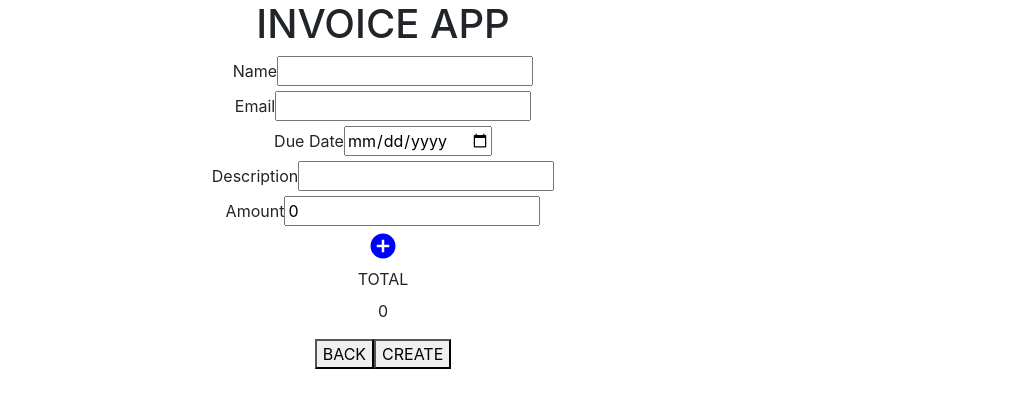
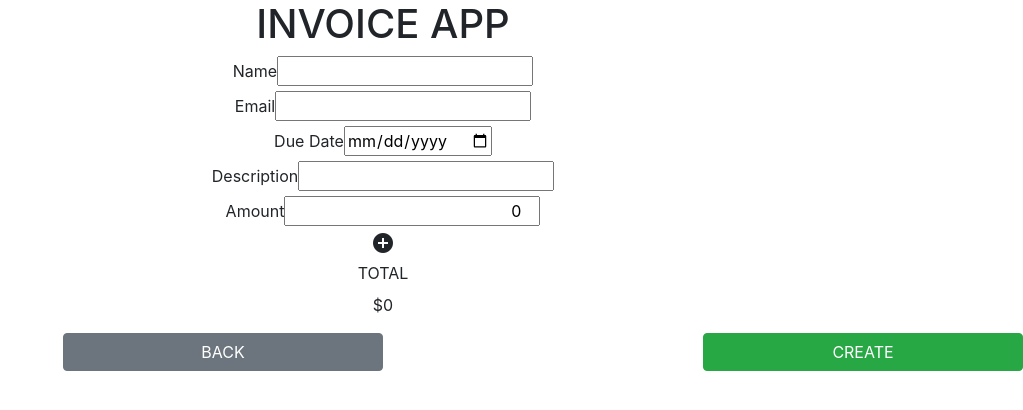
Before and after one commit to toddalex/invoice-app, a React (Create React App) app: page /invoice in a window 1280 px wide. Shown: the top 410 px of the page, without its empty margins (257-1280 px from the left). Built offline with nearby package versions, Linux system fonts and the light colour scheme.

Commit message:
adding styles

```diff
--- a/src/components/CreateInvoice.jsx
+++ b/src/components/CreateInvoice.jsx
@@ -61,6 +61,7 @@ class CreateInvoice extends React.Component {
 
     return(
       <div className="invoice-container">
+        <div className="form-wrapper">
         <form className="invoice-form">
           <div className="input-wrapper">
             <label className="input-label">Name</label>
@@ -85,6 +86,7 @@ class CreateInvoice extends React.Component {
             <input
               type="date"
               name="dueDate"
+              className="input"
               onChange={this.handleChange}
             ></input>
           </div>
@@ -96,11 +98,12 @@ class CreateInvoice extends React.Component {
         {lineItems}
         <div className="totals-wrapper">
           <label>TOTAL</label>
-          <p id='totalAmount'>{totalAmount}</p>
+          <p id='totalAmount'>${totalAmount}</p>
         </div>
-        <div className="buttonContainer">
-          <Link to="/"><button type="submit">BACK</button></Link>
-          <button type="submit" onClick={this.handleInvoiceSave}>CREATE</button>
+        <div className="button-wrapper">
+          <Link to="/"><button type="submit" className="btn btn-secondary col-3">BACK</button></Link>
+          <button type="submit" className="btn btn-success col-3 float-right" onClick={this.handleInvoiceSave}>CREATE</button>
+        </div>
         </div>
       </div>
     )
--- a/src/components/CreateLineItem.jsx
+++ b/src/components/CreateLineItem.jsx
@@ -1,5 +1,6 @@
 import React, {useState} from 'react';
 import Icon from '@material-ui/core/Icon';
+import '../App.css';
 
 const CreateLineItem = ({ email, addLineItem }) => {
   const [description, setDescription] = useState('');
@@ -23,12 +24,14 @@ const CreateLineItem = ({ email, addLineItem }) => {
   };
 
   return (
+    <div className="line-item-container">
       <div className="line-item-wrapper">
         <div className="line-item-input">
           <label className="input-label">Description</label>
           <input
             type="text"
             name="description"
+            className="description"
             onChange={(e) => setDescription(e.target.value)}
           ></input>
         </div>
@@ -36,13 +39,17 @@ const CreateLineItem = ({ email, addLineItem }) => {
           <label className="input-label">Amount</label>
           <input
             type="number"
+            step="0.01"
             name="amount"
+            className="amount"
             value={amount}
+            style={{textAlign: 'right'}}
             onChange={(e) => setAmount(e.target.value)}
           ></input>
         </div>
+      </div>
       <Icon
-        style={{ color: 'blue', fontSize: 30, cursor: 'pointer'}}
+        className="addItemIcon"
         onClick={handleLineItemAdd}
       >add_circle</Icon>
     </div>
--- a/src/components/EditInvoiceModal.jsx
+++ b/src/components/EditInvoiceModal.jsx
@@ -44,7 +44,6 @@ const EditInvoiceModal = ({ invoice }) => {
     try {
       const response = await fetch(`http://localhost:8080/lineitems/${invoice.email}`);
       const data = await response.json();
-      console.log(data)
       setLineItems(data);
     } catch (err) {
       console.error(err.message);
@@ -54,7 +53,7 @@ const EditInvoiceModal = ({ invoice }) => {
   // sets current total to 0.00 **placeholder
   useEffect(() => {
     getLineItems(invoice.email)
-  }, []);
+  });
 
   return(
     <Fragment>
@@ -69,7 +68,7 @@ const EditInvoiceModal = ({ invoice }) => {
                 <button type="button" className="close" data-dismiss="modal">&times;</button>
               </div>
               <div className="modal-body">
-                <div className="invoice-container">
+                <div className="modal-container">
                   <form className="invoice-form">
                     <div className="input-wrapper">
                       <label className="input-label">Name</label>
@@ -93,15 +92,16 @@ const EditInvoiceModal = ({ invoice }) => {
                       <label className="input-label">Due Date</label>
                       <input
                         type="date"
+                        className="input"
                         value={dueDate}
                         onChange={(e) => setDueDate(e.target.value)}
                       ></input>
                     </div>
                   </form>
                   <CreateLineItem />
-                  {lineItems.map((line, index) => {
-                    return <LineItem description={line.description} amount={line.amount} key={index} />
-                  })}
+                    {lineItems.map((line, index) => {
+                      return <LineItem description={line.description} amount={line.amount} key={index} />
+                    })}
                   <div className="totals-wrapper">
                     <label>TOTAL</label>
                     <p>{invoice.total}</p>
--- a/src/components/InvoiceList.jsx
+++ b/src/components/InvoiceList.jsx
@@ -24,7 +24,9 @@ const InvoiceList = () => {
 
   return(
     <div className="invoice-list-container">
-      <Link to='/invoice'><button type="submit">Create Inovice</button></Link>
+      <div className="create-button-container">
+        <Link to='/invoice'><button type="submit" className="btn btn-secondary text-center">Create Inovice</button></Link>
+      </div>
       {invoices.map(invoice => {
         return (
           <InvoiceCard
--- a/src/components/LineItem.jsx
+++ b/src/components/LineItem.jsx
@@ -1,11 +1,13 @@
 import React from 'react';
+import '../App.css'
 
 const LineItem = (props) => {
 
   return (
-    <div className="line-items-container">
-      <p>Description: {props.description}</p>
-      <p>Amount: {props.amount}</p>
+
+    <div className="line-item-display">
+      <p>{props.description}</p>
+      <p>{props.amount}</p>
     </div>
   )
 }
```
Lines whose indentation alone changed are shown as unchanged.
